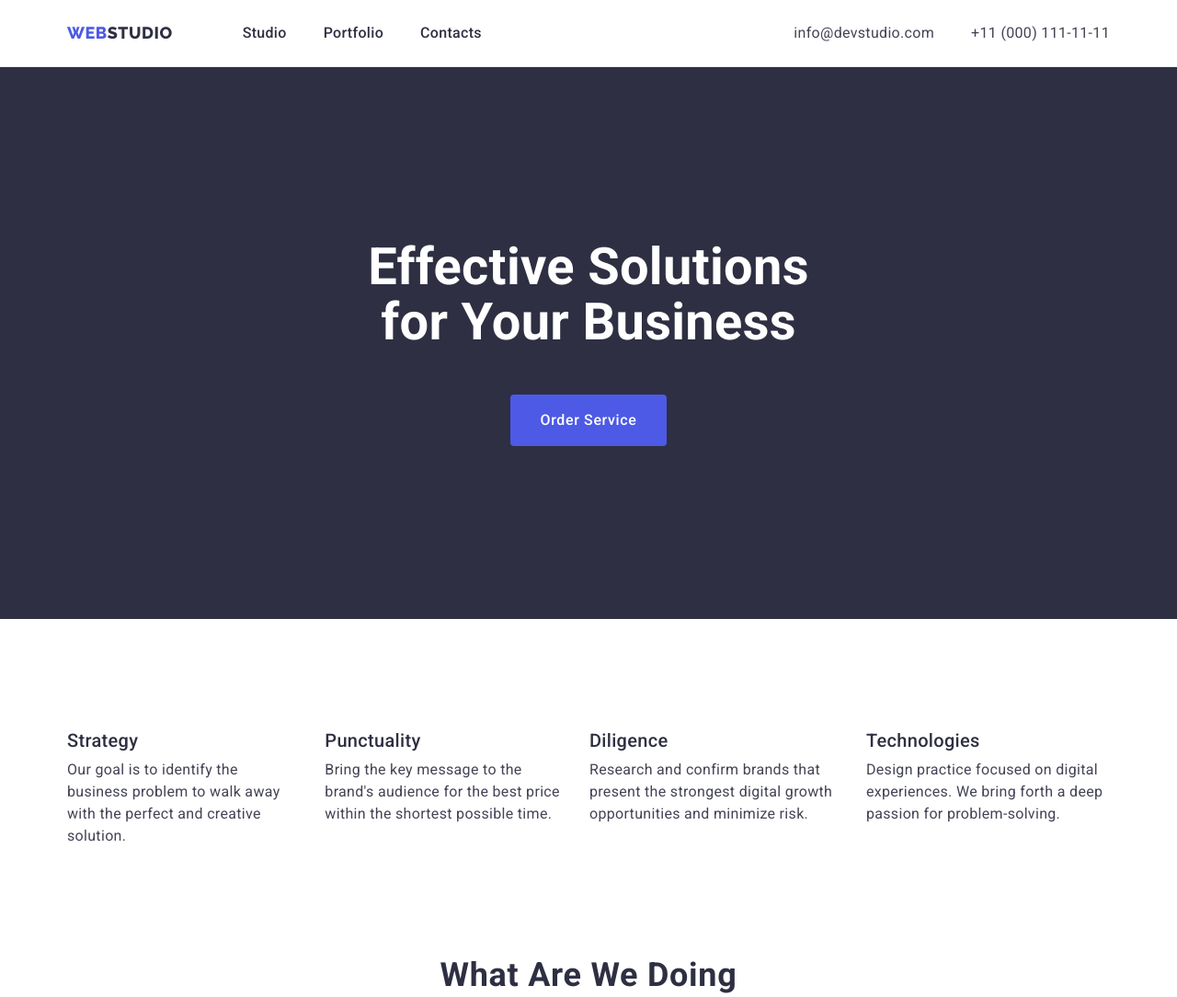
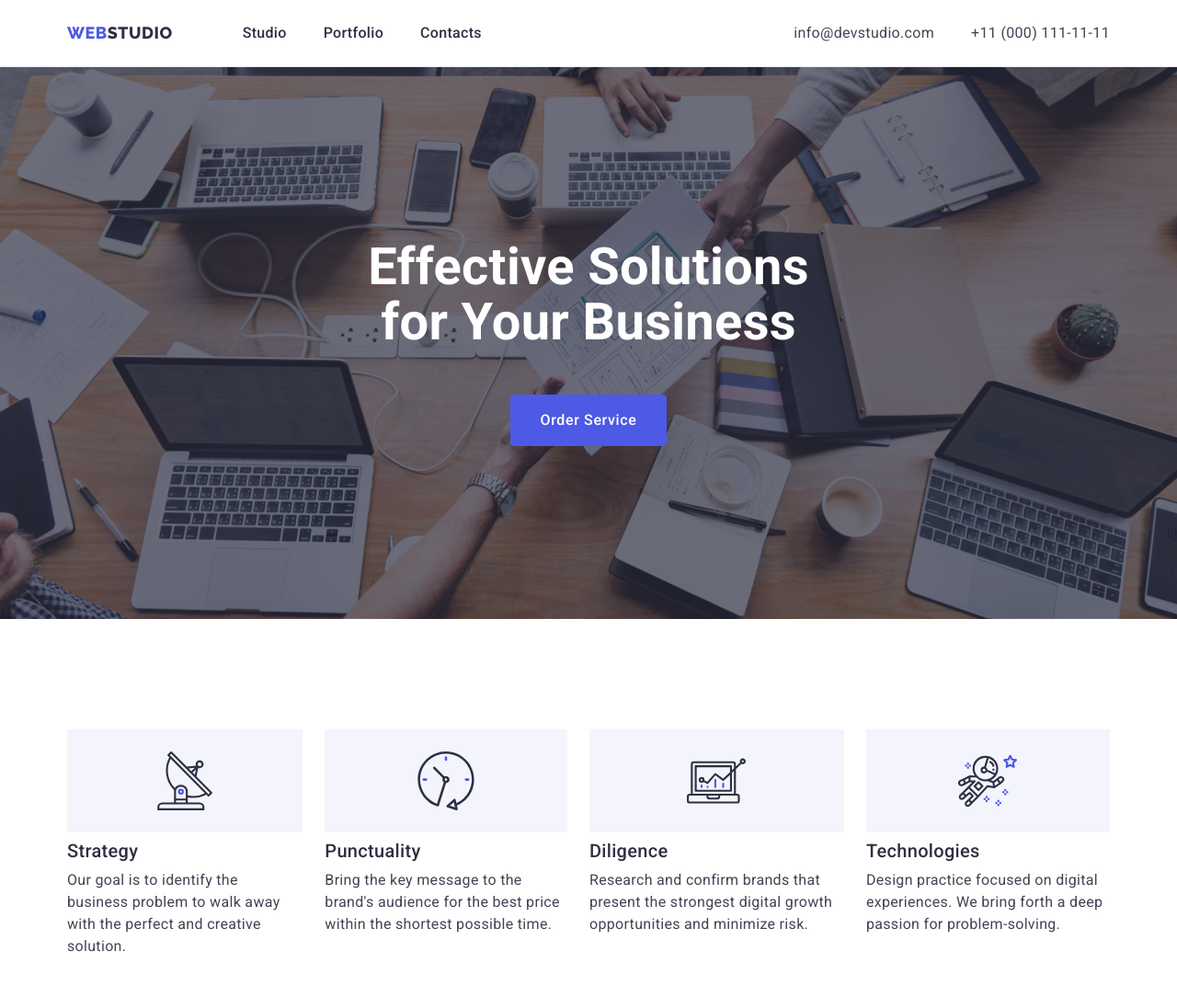
Before and after one commit to DenysPetroff/goit-markup-hw-04, a plain HTML site: page index.html in a window 1280 px wide. Shown: the top 1084 px of the page at 92% size. Drawn offline with nearby package versions, Linux system fonts and the light colour scheme.

Commit message:
HW-4-repeta-part1
Репета парт 1   ДЗ 4 векторніе єлементі фон

```diff
--- a/css/styles.css
+++ b/css/styles.css
@@ -53,6 +53,7 @@ width: 1158px;
 /* outline: 2px solid tomato; */
 padding-left: 12px;
 padding-right: 12px;
+
 }
 /* HEADER */
 .page-header {
@@ -151,10 +152,24 @@ padding-right: 12px;
      }
 .section-hero-one {
     background-color:var(--hero-one-background-color);
+    /* text-align: center; */
+    /* padding-top: 188px;
+    padding-bottom: 188px; */
+    /* margin-bottom: 120px; */
+}
+.hero-bcgr {
     text-align: center;
+    margin-left: auto;
+    margin-right: auto;
     padding-top: 188px;
     padding-bottom: 188px;
-    /* margin-bottom: 120px; */
+    max-width:1440px ;
+    background-image: linear-gradient(to right, rgba(46, 47, 66, 0.7),rgba(46, 47, 66, 0.7)),
+     url(../images/people-office-hero-opt.jpg);
+    /* background-image: url(../images/people-office-hero-opt.jpg); */
+    background-repeat:no-repeat;
+    background-position: center;
+    background-size: cover;
 }
 
 
@@ -198,10 +213,46 @@ padding-right: 12px;
 
 .features-flex> li:not(:last-child) { margin-right:24px;}
 
+.features-item::before {
+    display: block;
+    content: '';
+    height: 112px;
+    /* outline: 1px solid red; */
+    /* background-image: url(../images/antenna-min.svg);
+    background-repeat: no-repeat; */
+    /* background-size: contain; */
+    /* background-position: center; */
+    background-color: var(--light-mode-backgrounds);
+    margin-bottom: 8px;
+
+}
+.features-item:nth-child(1)::before {
+    background-image: url(../images/antenna-min.svg);
+    background-repeat: no-repeat;
+    background-position: center;
+}
+.features-item:nth-child(2)::before {
+    background-image: url(../images/clock-min.svg);
+    background-repeat: no-repeat;
+    background-position: center;
+}
+.features-item:nth-child(3)::before {
+    background-image: url(../images/diagram-min.svg);
+    background-repeat: no-repeat;
+    background-position: center;
+}
+.features-item:nth-child(4)::before {
+    background-image: url(../images/astronaut-min.svg);
+    background-repeat: no-repeat;
+    background-position: center;
+}
+
+
+
+
 .headings-features {
     margin-top: 0;
     margin-bottom: 8px;
-
     color: var(--headings-dark-color);
     font-family: 'Roboto';
     font-weight: 500;
@@ -246,6 +297,7 @@ margin-bottom: 0;}
 .team-flex-item {
     /* padding-bottom: 32px; */
     background-color: var(--hero-text-color);
+    box-shadow: 0px 1px 6px rgba(46, 47, 66, 0.08), 0px 1px 1px rgba(46, 47, 66, 0.16), 0px 2px 1px rgba(46, 47, 66, 0.08);
 }
 
 /* What we are doing */
@@ -328,9 +380,13 @@ margin-bottom: 0;}
         color: var(--primary-brand-button-color);}
 
  .button-filter:hover {color: var(--button-text-hover-color);
-    background-color: var(--pressed-hover-button-color); }
+    background-color: var(--pressed-hover-button-color);
+    box-shadow: 0px 3px 1px rgba(0, 0, 0, 0.1), 0px 2px 1px rgba(0, 0, 0, 0.08), 0px 2px 2px rgba(0, 0, 0, 0.12);
+    }
  .button-filter:focus {color: var(--button-text-hover-color);
-    background-color: var(--pressed-hover-button-color); }
+    background-color: var(--pressed-hover-button-color);
+    box-shadow: 0px 3px 1px rgba(0, 0, 0, 0.1), 0px 2px 1px rgba(0, 0, 0, 0.08), 0px 2px 2px rgba(0, 0, 0, 0.12);
+    }
 
 
 
@@ -372,6 +428,7 @@ margin-bottom: 0;}
         /* border: 1px solid var(--accent-color); */
 
     }
+    .portf-exampl-item:hover { box-shadow: 0px 1px 6px rgba(46, 47, 66, 0.08), 0px 1px 1px rgba(46, 47, 66, 0.16), 0px 2px 1px rgba(46, 47, 66, 0.08);}
     .portf-exampl-item:nth-child(3n
     ) { margin-right: 0px;}
     .portf-exampl-item:nth-last-child(-n+3) {
--- a/index.html
+++ b/index.html
@@ -49,9 +49,11 @@
     <main class="main-page">
       <!-- HERO -->
       <section class="section-hero-one">
-        <div class="container">
-          <h1 class="hero-one">Effective Solutions for Your Business</h1>
-          <button type="button" class="style-button">Order Service</button>
+        <div class="hero-bcgr">
+          <div class="container">
+            <h1 class="hero-one">Effective Solutions for Your Business</h1>
+            <button type="button" class="style-button">Order Service</button>
+          </div>
         </div>
       </section>
       <!-- FEATURES  -->
@@ -59,28 +61,28 @@
         <div class="container">
           <h2 class="title hidden">Our features</h2>
           <ul class="features-flex">
-            <li>
+            <li class="features-item">
               <h3 class="headings-features">Strategy</h3>
               <p>
                 Our goal is to identify the business problem to walk away with
                 the perfect and creative solution.
               </p>
             </li>
-            <li>
+            <li class="features-item">
               <h3 class="headings-features">Punctuality</h3>
               <p>
                 Bring the key message to the brand's audience for the best price
                 within the shortest possible time.
               </p>
             </li>
-            <li>
+            <li class="features-item">
               <h3 class="headings-features">Diligence</h3>
               <p>
                 Research and confirm brands that present the strongest digital
                 growth opportunities and minimize risk.
               </p>
             </li>
-            <li>
+            <li class="features-item">
               <h3 class="headings-features">Technologies</h3>
               <p>
                 Design practice focused on digital experiences. We bring forth a
```
Also changed, not shown: images/antenna-min.svg (added), images/astronaut-min.svg (added), images/clock-min.svg (added), images/diagram-min.svg (added), images/people-office-hero-opt.jpg (added).
